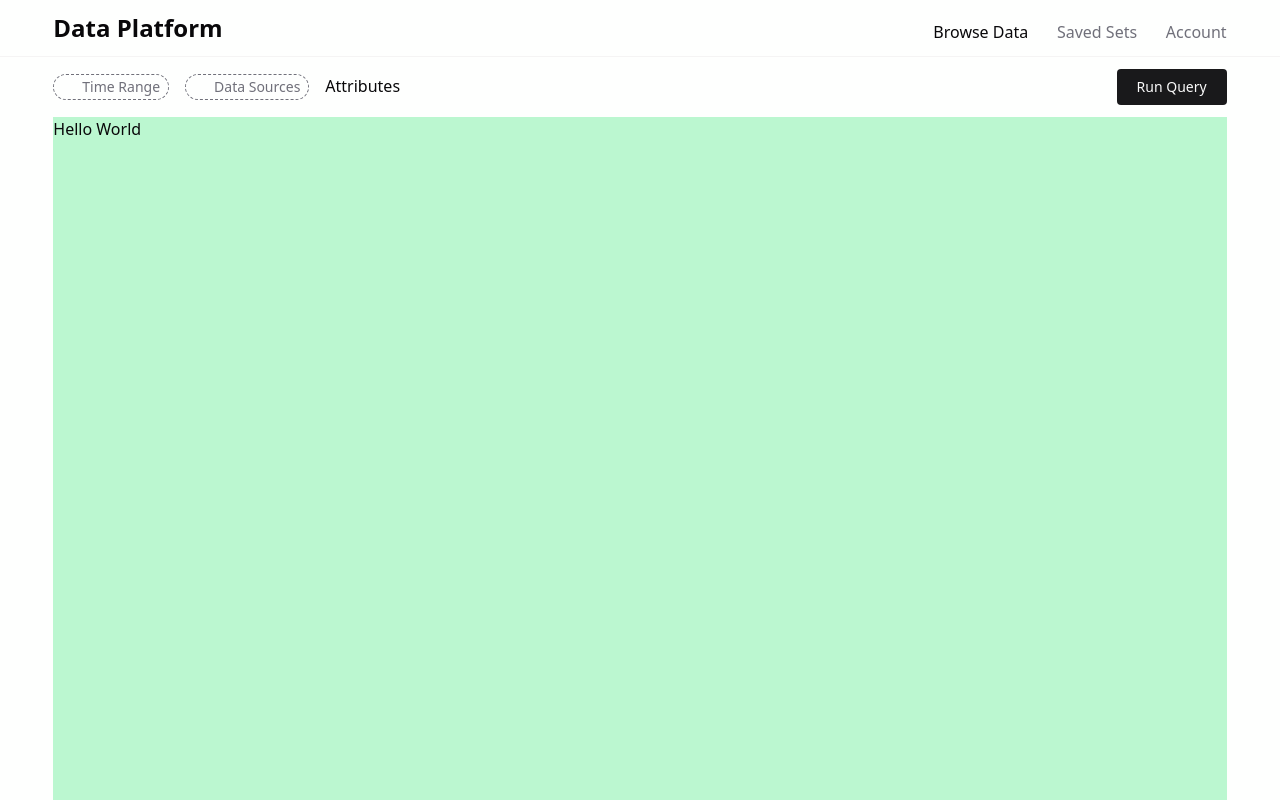
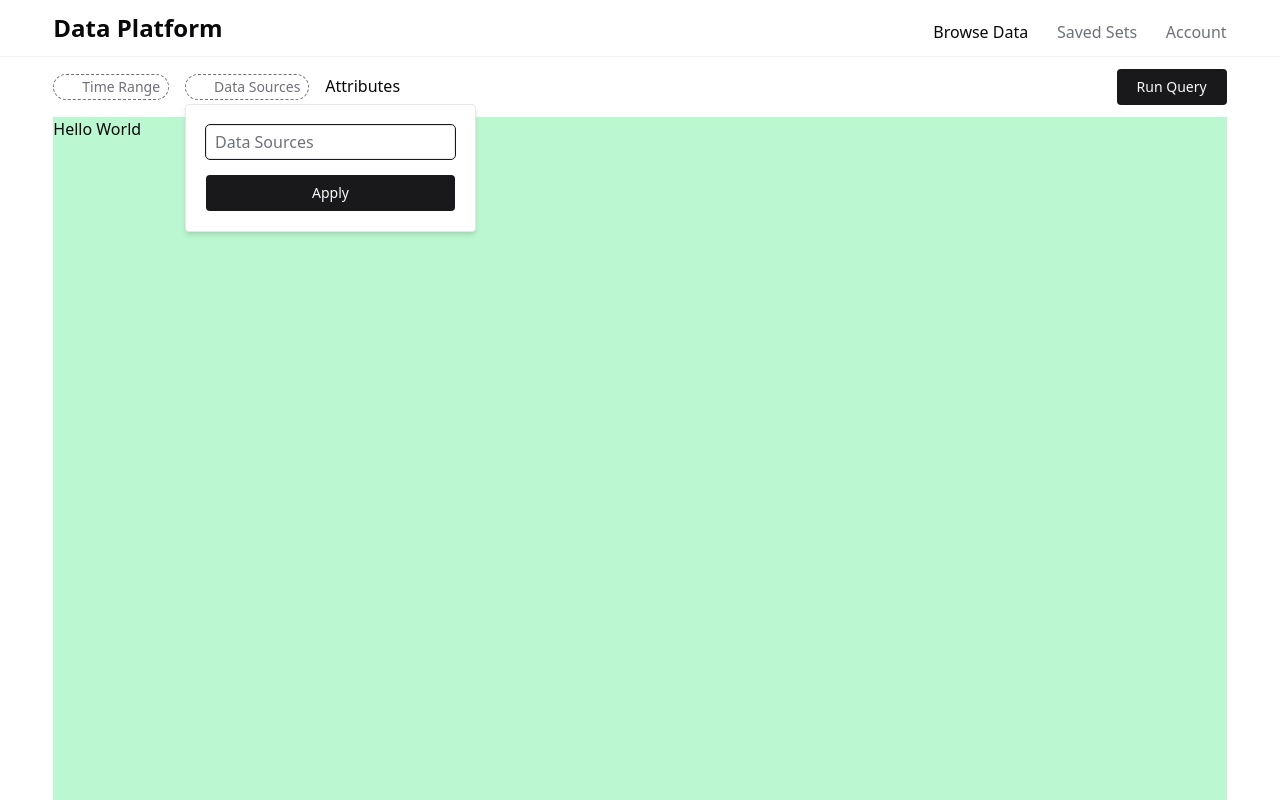
Before and after one commit to osprey-dcs/dp-web-app, a React (Vite) app: page / in a window 1280 px wide. Both pictures are taken after a click on the button "Data Sources". Built offline with nearby package versions, Linux system fonts and the light colour scheme; some icons are missing; what @protobuf-ts/grpcweb-transport would draw is missing.

Commit message:
Basic functionality of data source filter

```diff
--- a/package.json
+++ b/package.json
@@ -16,6 +16,7 @@
     "@floating-ui/react": "^0.26.9",
     "@protobuf-ts/grpcweb-transport": "^2.9.3",
     "@protobuf-ts/plugin": "^2.9.3",
+    "ag-grid-react": "^31.2.1",
     "google-protobuf": "^3.21.2",
     "grpc-web": "^1.5.0",
     "react": "^18.2.0",
--- a/src/components/home/queryactions/QueryActions.jsx
+++ b/src/components/home/queryactions/QueryActions.jsx
@@ -6,28 +6,27 @@ import { useEffect, useState } from "react";
 
 function QueryActions() {
     const [timeRange, setTimeRange] = useState({});
+    const [dataSources, setDataSources] = useState([]);
     const api = new DataPlatformApi();
-
-    useEffect(() => {
-        console.log(timeRange);
-    }, [timeRange])
 
     function queryDataTable() {
         const queryParams = {
             startEpochs: timeRange.startEpochs,
             endEpochs: timeRange.endEpochs,
             startNanos: timeRange.startNanos,
-            endNanos: timeRange.endNanos
+            endNanos: timeRange.endNanos,
+            dataSources: dataSources,
         }
 
-        api.queryDataTable(timeRange);
+        console.log(queryParams);
+        api.queryDataTable(queryParams);
     }
 
     return (
         <div className="py-3 flex items-center justify-between">
             <div className="flex flex-row">
                 <TimeRangeChip setTimeRange={setTimeRange} />
-                <DataSourcesChip />
+                <DataSourcesChip dataSources={dataSources} setDataSources={setDataSources} />
                 <div>Attributes</div>
             </div>
             <button className="btn-std px-5 py-2" onClick={queryDataTable}>Run Query</button>
--- a/src/components/home/queryactions/datasourceschip/DataSourcesChip.jsx
+++ b/src/components/home/queryactions/datasourceschip/DataSourcesChip.jsx
@@ -1,9 +1,15 @@
 import PropTypes from "prop-types";
+import DataSourcesActions from "./datasourcesactions/DataSourcesActions";
 import { Fragment, useState } from "react";
 import { FloatingFocusManager, offset, useClick, useDismiss, useFloating, useInteractions, useRole, useTransitionStyles } from "@floating-ui/react";
 import { AddFilled, CloseFilled } from "@carbon/icons-react";
 
-function DataSourcesChip() {
+const propTypes = {
+    dataSources: PropTypes.array,
+    setDataSources: PropTypes.func
+}
+
+function DataSourcesChip(props) {
     const [dataSources, setDataSources] = useState([]);
 
     const [isOpen, setIsOpen] = useState();
@@ -20,19 +26,31 @@ function DataSourcesChip() {
     const role = useRole(context);
     const { getReferenceProps, getFloatingProps } = useInteractions([click, dismiss, role]);
 
+    function handleClear() {
+        setDataSources([]);
+        props.setDataSources([]);
+    }
+
+    function handleApply(dataSourcesString) {
+        setDataSources(dataSourcesString.split(", "))
+        props.setDataSources(dataSourcesString.split(", "));
+
+        setIsOpen(false);
+    }
+
     return (
         <Fragment>
             <div ref={refs.setPositionReference} className={"mr-4 px-2 max-w-sm overflow-hidden sm:max-w-none flex items-center border border-sub-text rounded-full hover:cursor-pointer" + (dataSources.length > 0 ? '' : ' border-dashed')}>
                 <button className="text-sub-text">
                     {
-                        isOpen || dataSources > 0 ?
-                            <CloseFilled /> :
+                        isOpen || dataSources.length > 0 ?
+                            <CloseFilled onClick={handleClear} /> :
                             <AddFilled onClick={() => setIsOpen(true)} />
                     }
                 </button>
                 <button ref={refs.setReference} {...getReferenceProps()} className="pl-1 text-sm text-sub-text font-medium">
                     {
-                        dataSources > 0 ?
+                        dataSources.length > 0 ?
                             <Fragment>
                                 <span className=" mr-1 pr-1 border-r border-sub-text text-nowrap">Data Sources</span>
                                 <span className="text-main-text text-nowrap">{dataSources.length} Items</span>
@@ -41,8 +59,20 @@ function DataSourcesChip() {
                     }
                 </button>
             </div>
+            {
+                isMounted && (
+                    <FloatingFocusManager context={context} modal={true}>
+                        <div ref={refs.setFloating} style={floatingStyles} {...getFloatingProps()}>
+                            <div style={transitionStyles} className="p-5 border rounded bg-white shadow-md">
+                                <DataSourcesActions handleApply={handleApply} />
+                            </div>
+                        </div>
+                    </FloatingFocusManager>
+                )
+            }
         </Fragment>
     )
 }
 
+DataSourcesChip.propTypes = propTypes;
 export default DataSourcesChip;
--- /dev/null
+++ b/src/components/home/queryactions/datasourceschip/datasourcesactions/DataSourcesActions.jsx
@@ -0,0 +1,20 @@
+import PropTypes from "prop-types";
+import { useState } from "react";
+
+const propTypes = {
+    handleApply: PropTypes.func,
+}
+
+function DataSourcesActions(props) {
+    const [dataSourcesString, setDataSourcesString] = useState("");
+
+    return (
+        <div className="flex flex-col items-center">
+            <input placeholder="Data Sources" value={dataSourcesString} onChange={e => setDataSourcesString(e.target.value)} className="input-std mb-4"></input>
+            <button onClick={() => props.handleApply(dataSourcesString)} className="btn-std w-full py-2">Apply</button>
+        </div>
+    )
+}
+
+DataSourcesActions.propTypes = propTypes;
+export default DataSourcesActions;
--- /dev/null
+++ b/src/components/home/queryactions/datasourceschip/datasourcesactions/index.js
@@ -0,0 +1,2 @@
+import DataSourcesActions from "./DataSourcesActions";
+export default DataSourcesActions;
--- /dev/null
+++ b/src/components/home/queryresults/index.js
@@ -0,0 +1,2 @@
+import QueryResults from "./QueryResults";
+export default QueryResults;
--- a/src/domain/grpc-client/DataPlatformApi.js
+++ b/src/domain/grpc-client/DataPlatformApi.js
@@ -45,7 +45,7 @@ export default class DataPlatformApi {
                         epochSeconds: queryParams.endEpochs,
                         nanoseconds: queryParams.endNanos
                     },
-                    pvNames: ["dpTest_602"]
+                    pvNames: queryParams.dataSources
                 }
             }
         }
--- a/src/output.css
+++ b/src/output.css
@@ -624,6 +624,10 @@ video {
   width: 41.666667%;
 }
 
+.w-full {
+  width: 100%;
+}
+
 .w-screen {
   width: 100vw;
 }
```
Also changed, not shown: src/components/home/queryresults/QueryResults.jsx (added, +11 -0 lines), 1 other file (tests, documents, lock files or other folders).
